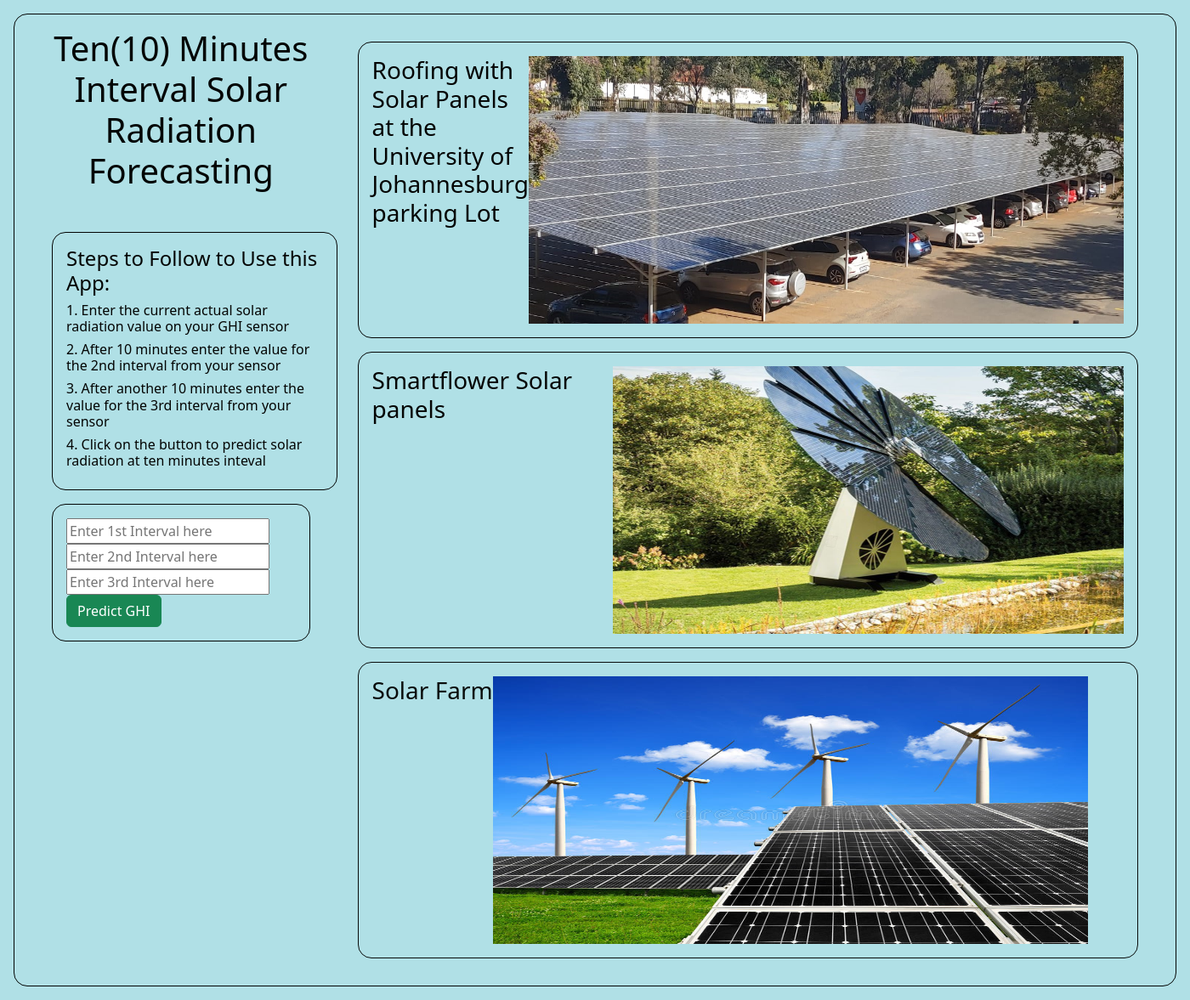
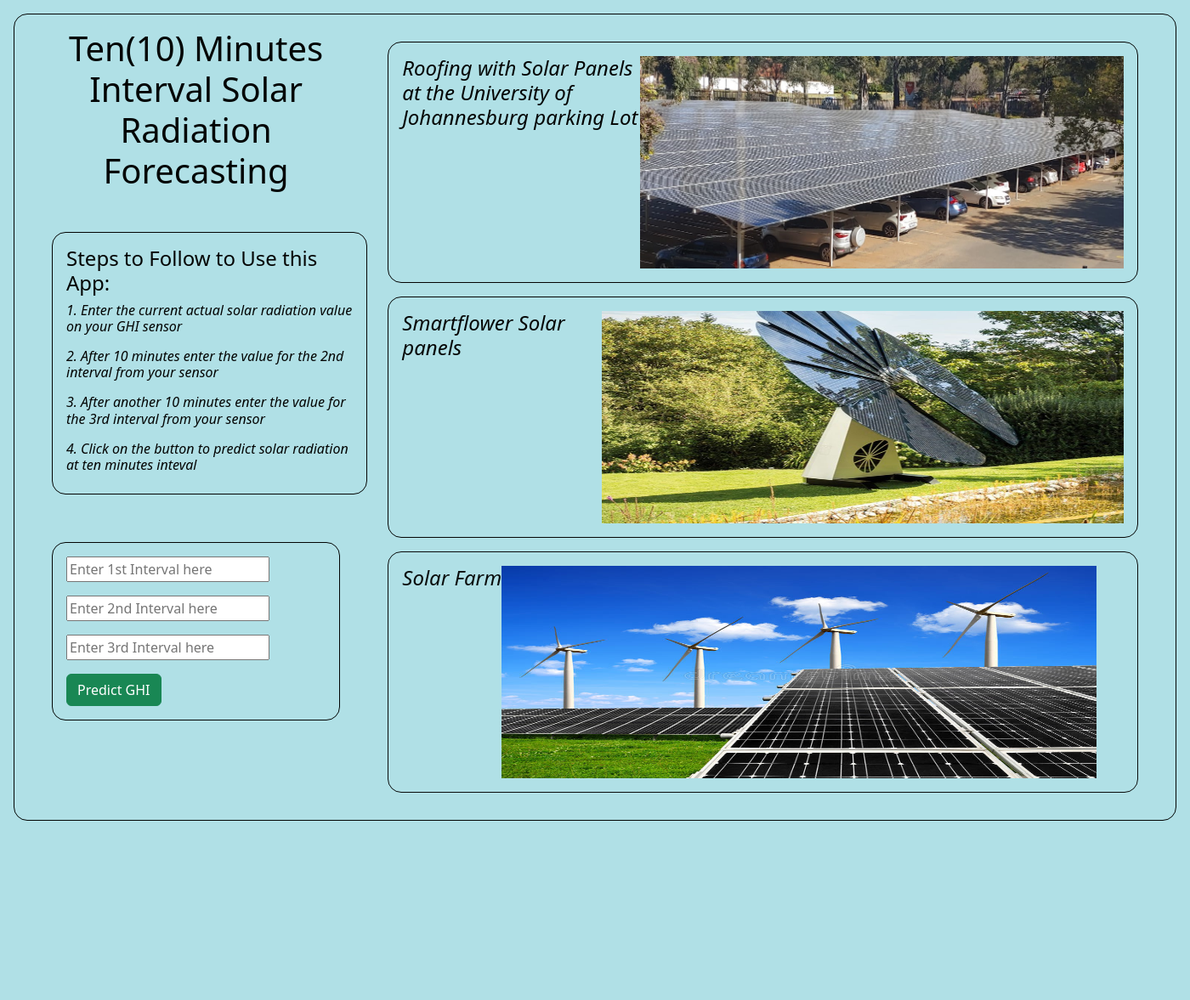
Before and after one commit to Capstone-project-group-7/solar-power-app, a Flask app: page / in a window 1400 px wide. Shown: the whole page at 85% size. After the commit the page ends 966 px from the top, so only its background shows below. Run offline with Flask 2, Linux system fonts and the light colour scheme; some libraries are stand-ins or nearby versions.

Commit message:
make it better

```diff
--- a/templates/index.html
+++ b/templates/index.html
@@ -21,7 +21,6 @@
     <link rel="stylesheet" href="style.css">
 
 </head>
-
 <body style="background-color:powderblue; border: 0.1em solid;
 color: rgb(2, 5, 4);
 border-radius: 1em;
@@ -41,11 +40,13 @@ display : -webkit-inline-flex;" @media screen (min-width: 768px) {
     margin: 1em;
     display:inline-flexbox;">
         <h2 style="font-size: 1.5em;">Steps to Follow to Use this App:</h2>
-        <h3 style="font-size: 1em;">1. Enter the current actual solar radiation value on your GHI sensor</h3>
-        <h4 style="font-size: 1em;">2. After 10 minutes enter the value for the 2nd interval from your sensor</h4>
-        <h5 style="font-size: 1em;">3. After another 10 minutes enter the value for the 3rd interval from your sensor</h5>
-        <h6 style="font-size: 1em;">4. Click on the button to predict solar radiation at ten minutes inteval</h6>
+        <h3 style="font-size: 1em; font-style: italic; font-weight: 400;">1. Enter the current actual solar radiation value on your GHI sensor</h3><p></p>
+        <h4 style="font-size: 1em; font-style: italic; font-weight: 400;">2. After 10 minutes enter the value for the 2nd interval from your sensor</h4><p></p>
+        <h5 style="font-size: 1em; font-style: italic; font-weight: 400;">3. After another 10 minutes enter the value for the 3rd interval from your sensor</h5><p></p>
+        <h6 style="font-size: 1em; font-style: italic; font-weight: 400;">4. Click on the button to predict solar radiation at ten minutes inteval</h6>
     </div>
+    <br>
+
 
      <!-- Main Input For Receiving Query to our ML -->
     <form action="{{ url_for('predict')}}"method="post" style="border: 0.1em solid;
@@ -55,9 +56,9 @@ display : -webkit-inline-flex;" @media screen (min-width: 768px) {
     margin: 1em;
     display : inline-flexbox;">
 
-        <input type="text" name="first_interval" placeholder="Enter 1st Interval here" required="required" />
-        <input type="text" name="second_interval" placeholder="Enter 2nd Interval here" required="required" />
-        <input type="text" name="third_interval" placeholder="Enter 3rd Interval here" required="required" />
+        <input type="text" name="first_interval" placeholder="Enter 1st Interval here" required="required" /><p></p>
+        <input type="text" name="second_interval" placeholder="Enter 2nd Interval here" required="required" /><p></p>
+        <input type="text" name="third_interval" placeholder="Enter 3rd Interval here" required="required" /><p></p>
         <button class="btn btn-success">Predict GHI</button>
     </form>
     {{ prediction_text }}
@@ -74,8 +75,8 @@ display : -webkit-inline-flex;" @media screen (min-width: 768px) {
     padding: 1em;
     margin: 1em;
     display : flex">
-        <h3 style="text-align: centre; ">Roofing with Solar Panels at the University of Johannesburg parking Lot</h3>
-        <img src="Solar Panels at UJ Parking space.jpg" width="700", height="315">
+        <h3 style="font-size: 1.5em; font-style: italic;">Roofing with Solar Panels at the University of Johannesburg parking Lot</h3>
+        <img src="Solar Panels at UJ Parking space.jpg" width="700", height="250">
         </div>
 
 
@@ -85,8 +86,8 @@ display : -webkit-inline-flex;" @media screen (min-width: 768px) {
     padding: 1em;
     margin: 1em;
     display : flex" >
-         <h3>Smartflower Solar panels</h3>
-        <img src="smartflower-solar-power.png" width="700", height="315">
+         <h3 style="font-size: 1.5em; font-style: italic;">Smartflower Solar panels</h3>
+        <img src="smartflower-solar-power.png" width="700", height="250">
         </div>
 
     <div class="solar3" style="border: 0.1em solid;
@@ -95,8 +96,8 @@ display : -webkit-inline-flex;" @media screen (min-width: 768px) {
     padding: 1em;
     margin: 1em;
     display : flex">
-         <h3>Solar Farm</h3>
-         <img src="energy-concepts-solar.jpg" width="700", height="315">
+         <h3 style="font-size: 1.5em; font-style: italic;">Solar Farm</h3>
+         <img src="energy-concepts-solar.jpg" width="700", height="250">
         </div>
 
  </div>
```
